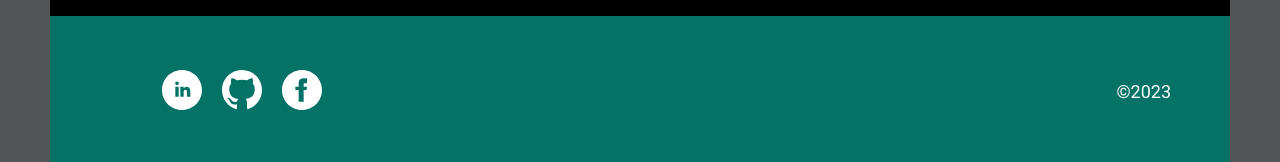
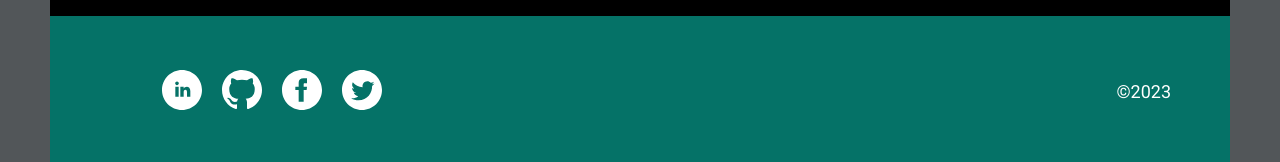
Before and after one commit to HovhannesKeshishyan/cv, a React (Vite) app: page / in a window 1280 px wide. Shown: the part 2284-2446 px from the top of the page. Built offline with nearby package versions, Linux system fonts and the light colour scheme.

Commit message:
refactoring

```diff
--- a/src/components/skills-list/SkillsList.tsx
+++ b/src/components/skills-list/SkillsList.tsx
@@ -1,14 +1,14 @@
 import React, { useMemo } from "react";
 import styles from "./SkillsList.module.scss";
 
-import type { TSvgIconName } from "@/utils/img-svg-icon/ImgSvgIcon";
+import type { TImgSvgIconName } from "@/utils/img-svg-icon/ImgSvgIcon";
 import { ImgSvgIcon } from "@/utils/img-svg-icon/ImgSvgIcon";
 import { useSplitArrayToTwoParts } from "../../hooks/useSplitArraytoTwoParts";
 
 interface ISkill {
   name: string;
   level: string;
-  icon: TSvgIconName;
+  icon: TImgSvgIconName;
 }
 
 const SKILLS: ISkill[] = [
--- a/src/components/the-footer/TheFooter.tsx
+++ b/src/components/the-footer/TheFooter.tsx
@@ -1,31 +1,23 @@
 import React from "react";
-import { useTypedSelector } from "../../hooks/useTypedSelector";
+import {useTypedSelector} from "@/hooks/useTypedSelector.ts";
 import styles from "./TheFooter.module.scss";
-import { LinkedinIcon } from "../svg-icons/LinkedinIcon";
-import { FacebookIcon } from "../svg-icons/FacebookIcon";
-import { GitHubIcon } from "../svg-icons/GitHubIcon";
+import {SvgIcon} from "@/utils/svg-icon/SvgIcon.tsx";
 
 export const TheFooter: React.FC = () => {
     const social_medias = useTypedSelector(state => state.author.social);
-  const icons: { [key: string]: React.FC } = {
-    linkedin: LinkedinIcon,
-    github: GitHubIcon,
-    facebook: FacebookIcon,
-  };
 
     return (
         <footer>
             <div className={styles.social_media}>
                 {social_medias.map((social_media) => {
-          const SocialIcon = icons[social_media.name];
                     return (
                         <a
                             href={social_media.href}
                             target="_blank"
-              area-label={`${social_media.name} link`}
+                            aria-label={`${social_media.name} link`}
                             key={social_media.name}
                         >
-              <SocialIcon />
+                            <SvgIcon icon_name={social_media.name}/>
                         </a>
                     );
                 })}
--- a/src/store/reduceers/author/author-slice.ts
+++ b/src/store/reduceers/author/author-slice.ts
@@ -67,6 +67,10 @@ const SOCIAL_MEDIA: ISocialMedia[] = [
     name: "facebook",
     href: "https://www.facebook.com/HovoKeshishyan",
   },
+  {
+    name: "twitter",
+    href: "https://twitter.com/hovo1991",
+  },
 ];
 
 const initialState: IAuthorSliceState = {
--- a/src/store/reduceers/author/types.ts
+++ b/src/store/reduceers/author/types.ts
@@ -1,3 +1,5 @@
+import {TSvgIconName} from "@/utils/svg-icon/SvgIcon.tsx";
+
 export interface IContacts {
   email: string;
   phone: string;
@@ -7,7 +9,7 @@ export interface IContacts {
 }
 
 export interface ISocialMedia {
-  name: string;
+  name: TSvgIconName;
   href: string;
 }
 
--- /dev/null
+++ b/src/utils/svg-icon/SvgIcon.tsx
@@ -0,0 +1,23 @@
+import React from "react";
+import {LinkedinIcon} from "@/components/svg-icons/LinkedinIcon.tsx";
+import {FacebookIcon} from "@/components/svg-icons/FacebookIcon.tsx";
+import {GitHubIcon} from "@/components/svg-icons/GitHubIcon.tsx";
+import {TwitterIcon} from "@/components/svg-icons/TwitterIcon.tsx";
+
+const ICONS_MAP = {
+    linkedin: LinkedinIcon,
+    facebook: FacebookIcon,
+    github: GitHubIcon,
+    twitter: TwitterIcon
+}
+
+export type TSvgIconName = keyof typeof ICONS_MAP;
+
+interface IProps {
+    icon_name: TSvgIconName;
+}
+
+export const SvgIcon: React.FC<IProps> = ({icon_name}) => {
+    const SVG = ICONS_MAP[icon_name];
+    return <SVG/>;
+}
```
Also changed, not shown: src/utils/img-svg-icon/ImgSvgIcon.tsx (+5 -5 lines). Lines whose indentation alone changed are shown as unchanged.
